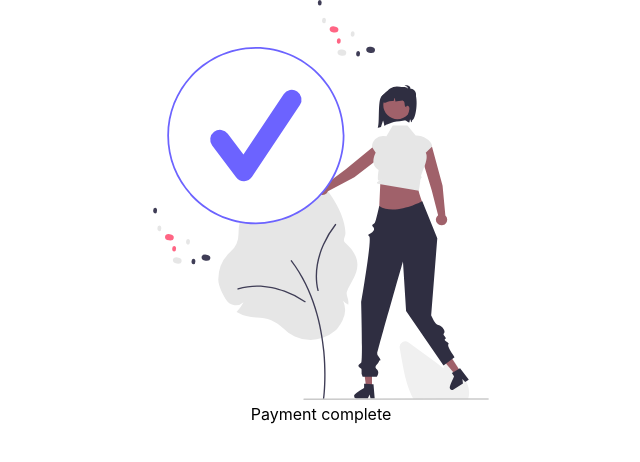
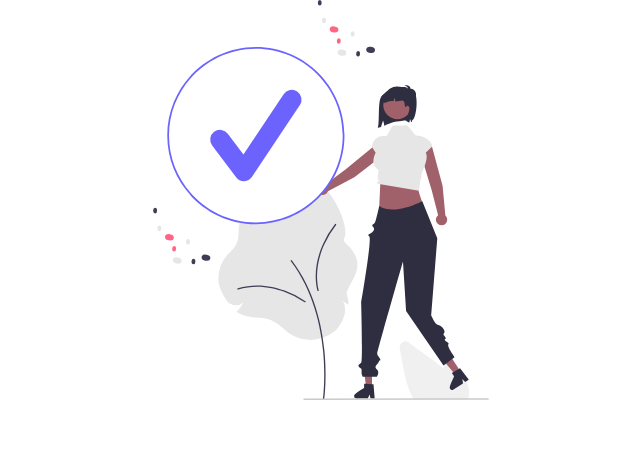
Before and after one commit to ttisch/payment-demo, a Next.js app: page /result in a window 1280 px wide. Shown: the top 462 px of the page, without its empty margins (319-959 px from the left). Built offline with nearby package versions, Linux system fonts and the light colour scheme.

Commit message:
Remove div

```diff
--- a/pages/result/index.tsx
+++ b/pages/result/index.tsx
@@ -4,7 +4,6 @@ export default function Result() {
   return (
     <>
       <Image src="/complete.svg" width={400} height={400} alt="Complete" />
-      <div>Payment complete</div>
     </>
   );
 }
```
